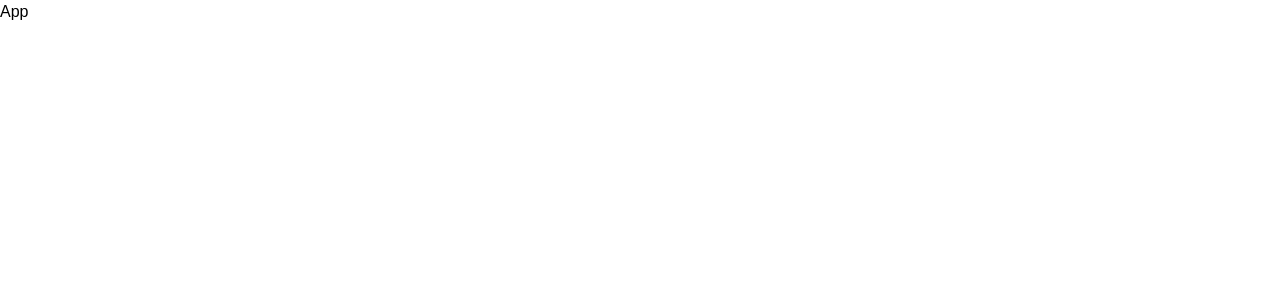
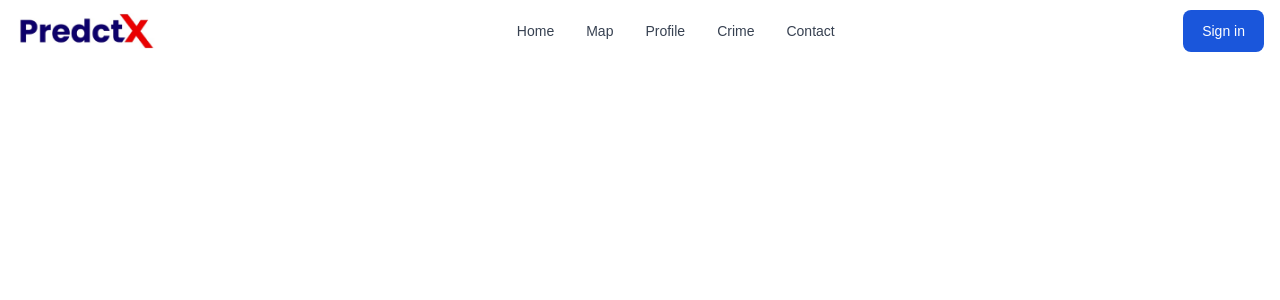
Before and after one commit to securedapp-github/PredictX, a React (Create React App) app: page / in a window 1280 px wide. Shown: the top 300 px of the page. Built offline with nearby package versions, Linux system fonts and the light colour scheme.

Commit message:
router adder

```diff
--- a/package.json
+++ b/package.json
@@ -6,8 +6,10 @@
     "@testing-library/jest-dom": "^5.17.0",
     "@testing-library/react": "^13.4.0",
     "@testing-library/user-event": "^13.5.0",
+    "flowbite-react": "^0.7.5",
     "react": "^18.2.0",
     "react-dom": "^18.2.0",
+    "react-router-dom": "^6.22.3",
     "react-scripts": "5.0.1",
     "web-vitals": "^2.1.4"
   },
--- a/src/App.js
+++ b/src/App.js
@@ -1,7 +1,14 @@
 import React from 'react'
+import {BrowserRouter, Routes,Route} from 'react-router-dom';
+import MyNavbar from './Components/Navbar';
 
 export default function App() {
   return (
-    <div>App</div>
+    <BrowserRouter>
+      <MyNavbar />
+      <Routes>
+
+      </Routes>
+    </BrowserRouter>
   )
 }
--- /dev/null
+++ b/src/Components/Navbar.js
@@ -0,0 +1,25 @@
+import { Button, Navbar } from "flowbite-react";
+import Predctx from '../Images/Predctx.png';
+
+function MyNavbar() {
+  return (
+    <Navbar fluid  className="">
+      <Navbar.Brand >
+        <img src={Predctx} className="mr-3 h-6 sm:h-9" alt="Predctx" />
+
+      </Navbar.Brand>
+      <div className="flex md:order-2">
+        <Button color='blue'>Sign in</Button>
+        <Navbar.Toggle />
+      </div>
+      <Navbar.Collapse >
+        <Navbar.Link href="#" >Home</Navbar.Link>
+        <Navbar.Link href="#" >Map</Navbar.Link>
+        <Navbar.Link href="#" >Profile</Navbar.Link>
+        <Navbar.Link href="#" >Crime</Navbar.Link>
+        <Navbar.Link href="#" >Contact</Navbar.Link>
+      </Navbar.Collapse>
+    </Navbar>
+  );
+}
+export default MyNavbar;
--- a/tailwind.config.js
+++ b/tailwind.config.js
@@ -2,9 +2,12 @@
 module.exports = {
   content: [
     "./src/**/*.{js,jsx,ts,tsx}",
+    "node_modules/flowbite-react/lib/esm/**/*.js",
   ],
   theme: {
     extend: {},
   },
-  plugins: [],
+  plugins: [
+    require("flowbite/plugin"),
+  ],
 }
```
Also changed, not shown: src/Images/Predctx.png (added), 1 other file (tests, documents, lock files or other folders).
